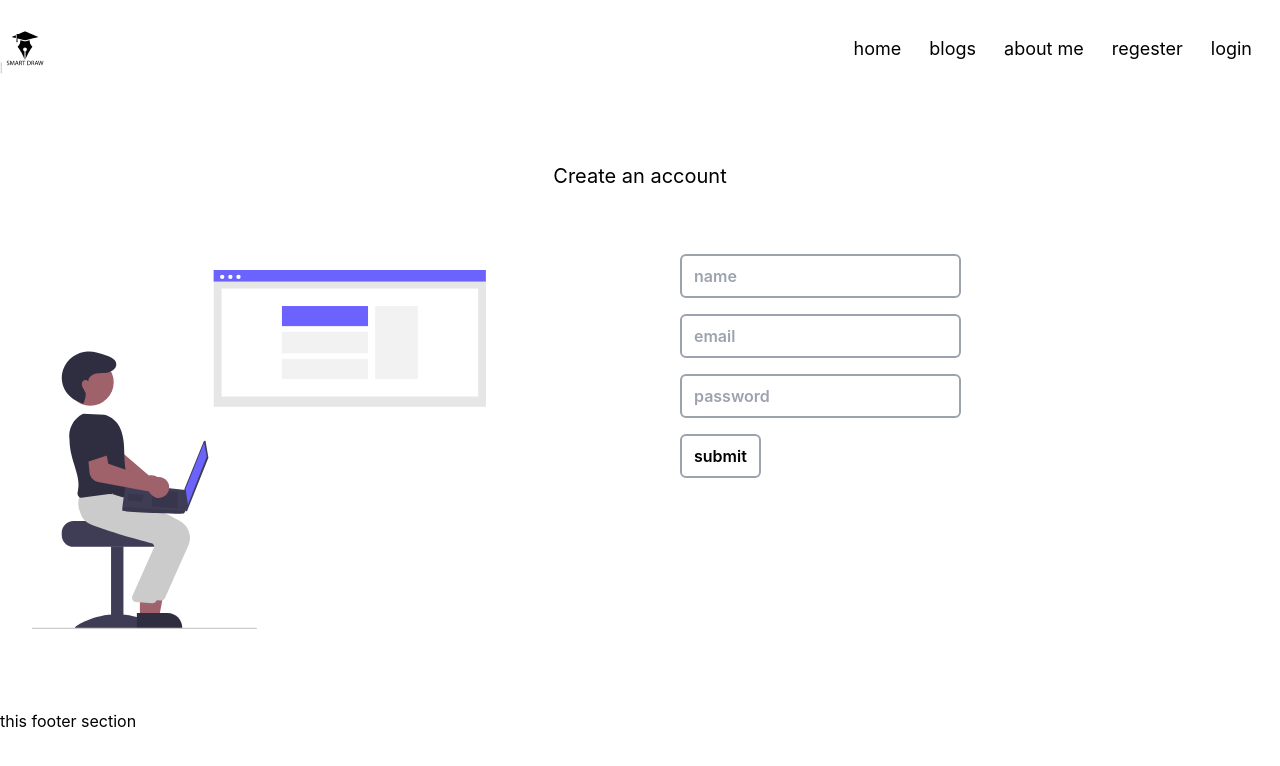
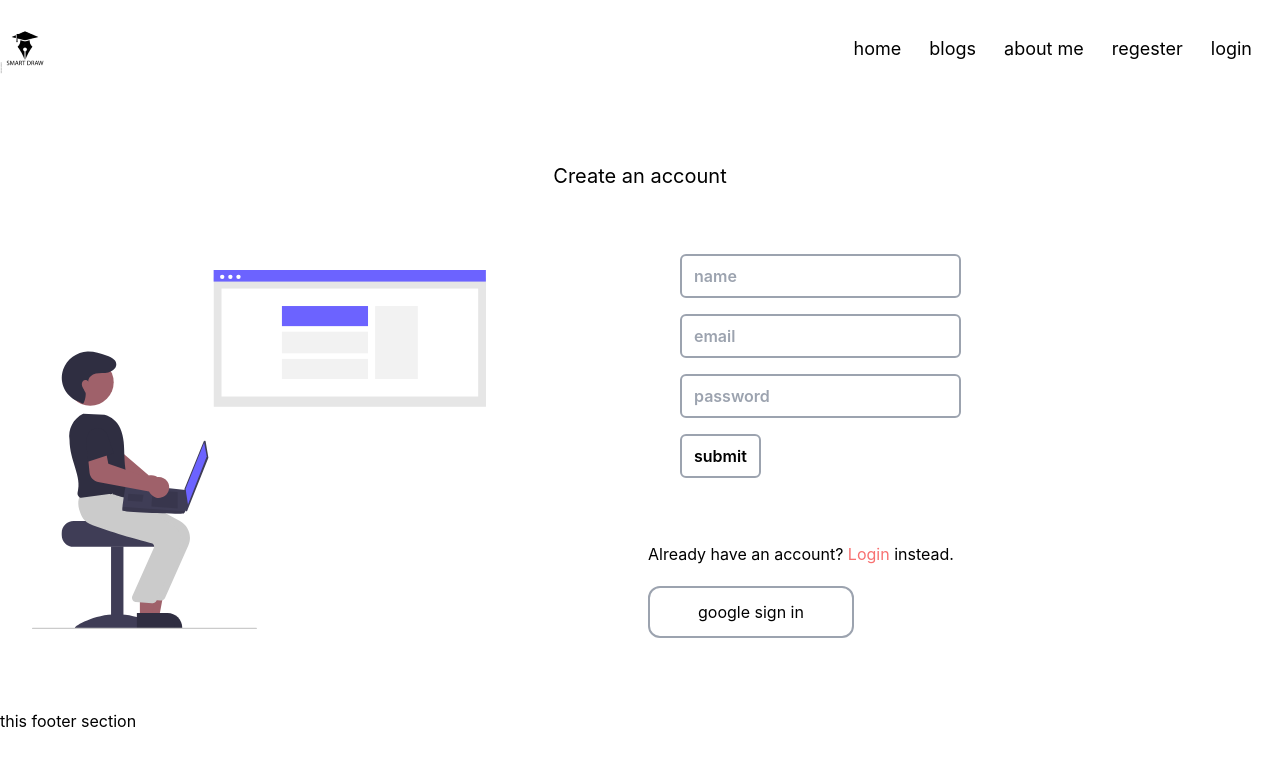
Before and after one commit to sajibur-dev/kingdom-of-knowledge, a React (Create React App) app: page /regester in a window 1280 px wide. Shown: the top 766 px of the page. Built offline with nearby package versions, Linux system fonts and the light colour scheme; no server answers.

Commit message:
sign up main functionality is done

```diff
--- a/src/Pages/Signup/Signup.js
+++ b/src/Pages/Signup/Signup.js
@@ -1,24 +1,76 @@
-import React from 'react';
-import image from '../../assets/images/signup.svg';
-import Illustration from '../Shared/Illstration/Illustration';
-import InputField from '../Shared/InputField/InputField';
-
+import React, { useState } from "react";
+import {
+    useCreateUserWithEmailAndPassword,
+    useSignInWithGoogle,
+    useUpdateProfile
+} from "react-firebase-hooks/auth";
+import { Link, useNavigate } from "react-router-dom";
+import image from "../../assets/images/signup.svg";
+import auth from "../../firebase";
+import Illustration from "../Shared/Illstration/Illustration";
+import InputField from "../Shared/InputField/InputField";
 
 const Signup = () => {
-    return (
-        <div className='mt-16'>
-            <h1 className='text-center text-xl'>Create an account</h1>
-           <div className='grid grid-cols-2 gap-4'>
-           <Illustration src={image} alt="signup"/>
-            <form style={{height:"500px"}} className="py-12 px-8">
-                <InputField placeholder = "name"  type="text" />
-                <InputField placeholder = "email"  type="email" />
-                <InputField placeholder = "password"  type="password" />
-                <InputField type="submit" value="submit"/>
-            </form>
-           </div>
+  const [displayName, setDisplaName] = useState("");
+  const [email, setEmail] = useState("");
+  const [password, setPassword] = useState("");
+
+  const navigate = useNavigate();
+  const [createUserWithEmailAndPassword, user, loading] =
+    useCreateUserWithEmailAndPassword(auth);
+
+  const [updateProfile] = useUpdateProfile(auth);
+
+  const [signInWithGoogle, googleUser,] = useSignInWithGoogle(auth);
+
+  if (user || googleUser) {
+    navigate("/");
+  }
+
+  const handleSubmitForm = async (e) => {
+    e.preventDefault();
+    await createUserWithEmailAndPassword(email, password);
+    await updateProfile({ displayName });
+  };
+
+  const googleSignIn =  () => {
+      console.log('google sign in')
+      signInWithGoogle()
+  }
+
+  return (
+    <div className="mt-16">
+      <h1 className="text-center text-xl">Create an account</h1>
+      <div className="grid grid-cols-2 gap-4">
+        <Illustration src={image} alt="signup" />
+        <div>
+          <form
+            className="py-12 px-8"
+            onSubmit={handleSubmitForm}
+          >
+            <InputField
+              onBlur={(e) => setDisplaName(e.target.value)}
+              placeholder="name"
+              type="text"
+            />
+            <InputField
+              onBlur={(e) => setEmail(e.target.value)}
+              placeholder="email"
+              type="email"
+            />
+            <InputField
+              onBlur={(e) => setPassword(e.target.value)}
+              placeholder="password"
+              type="password"
+            />
+            <InputField type="submit" value="submit" />
+          </form>
+          <p>Already have an account? <Link className="text-red-400" to="/login">Login</Link> instead.</p>
+          <button className="px-12 py-3 border-2 border-gray-400 rounded-xl mt-5" onClick={() => googleSignIn()}>google sign in </button>
         </div>
-    );
+      </div>
+    </div>
+  );
 };
 
 export default Signup;
```
